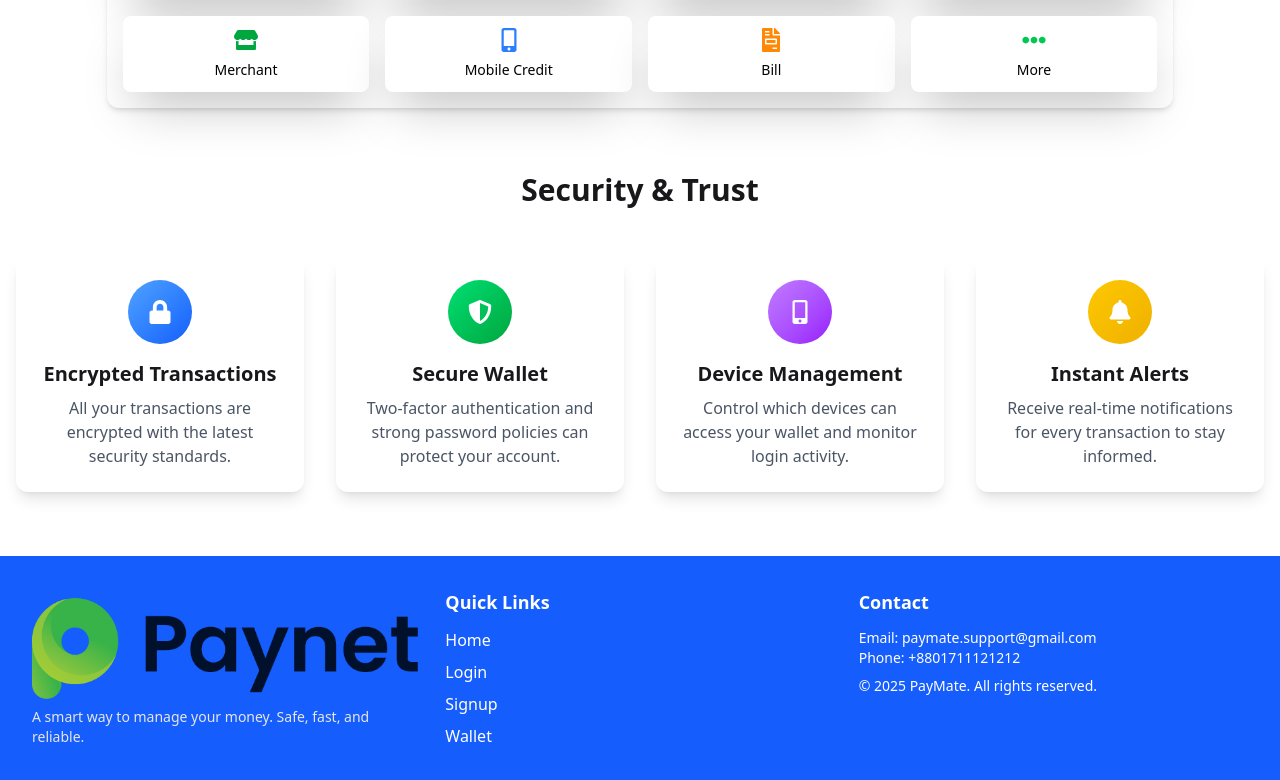
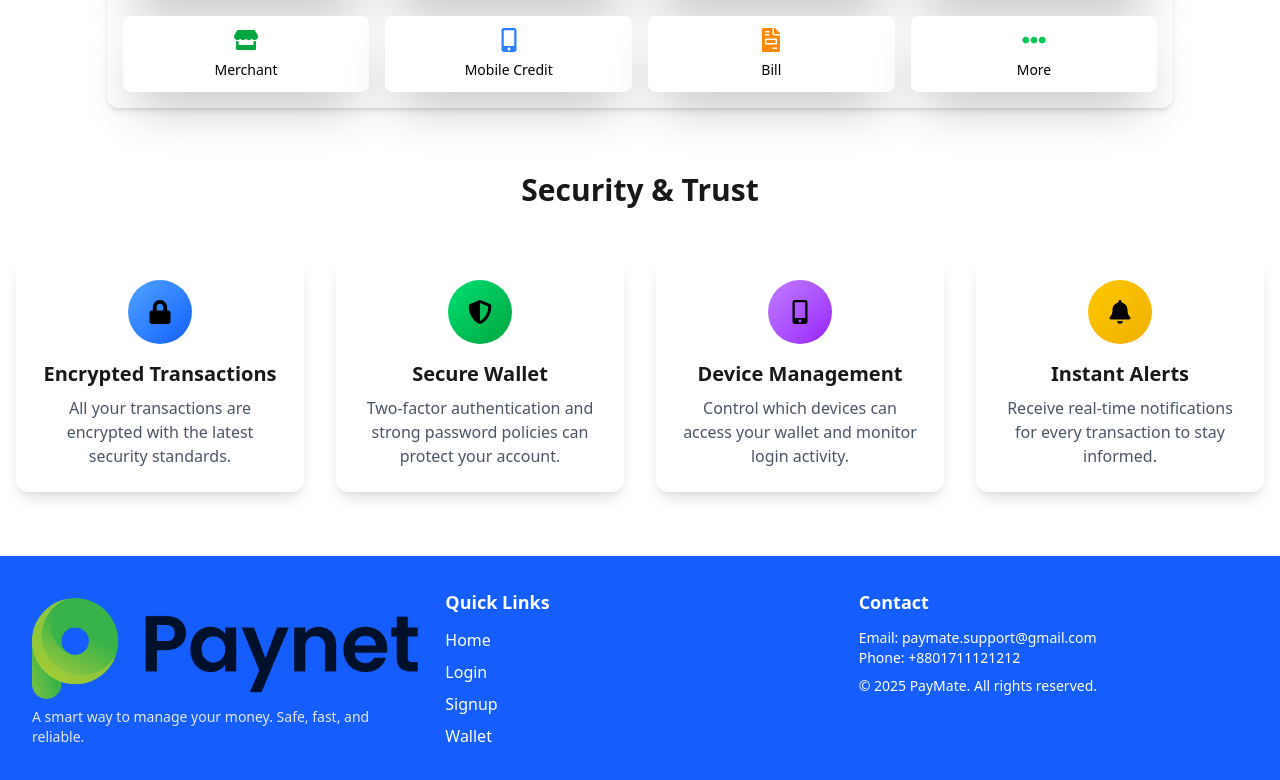
Before and after one commit to mithun41/digital-wallet-client, a React (Vite) app: page / in a window 1280 px wide. Shown: the part 1184-1964 px from the top of the page. Built offline with nearby package versions, Linux system fonts and the light colour scheme.

Commit message:
added dark mode theme

```diff
--- a/src/Pages/Home/SecuritySection/SecuritySection.jsx
+++ b/src/Pages/Home/SecuritySection/SecuritySection.jsx
@@ -37,15 +37,15 @@ const SecuritySection = () => {
         {securityFeatures.map((feature, index) => (
           <div
             key={index}
-            className="bg-white p-6 rounded-xl shadow-lg flex flex-col items-center text-center transform transition duration-300 hover:scale-105"
+            className="bg-base-100 p-6 rounded-xl shadow-lg flex flex-col items-center text-center transform transition duration-300 hover:scale-105"
           >
             <div
-              className={`w-16 h-16 flex items-center justify-center mb-4 rounded-full bg-gradient-to-br ${feature.color} text-white text-2xl`}
+              className={`w-16 h-16 flex items-center justify-center mb-4 rounded-full bg-gradient-to-br ${feature.color} text-primary text-2xl`}
             >
               {feature.icon}
             </div>
             <h3 className="text-xl font-semibold mb-2">{feature.title}</h3>
-            <p className="text-gray-600">{feature.description}</p>
+            <p className="text-gray-600 dark:text-gray-400">{feature.description}</p>
           </div>
         ))}
       </div>
```
